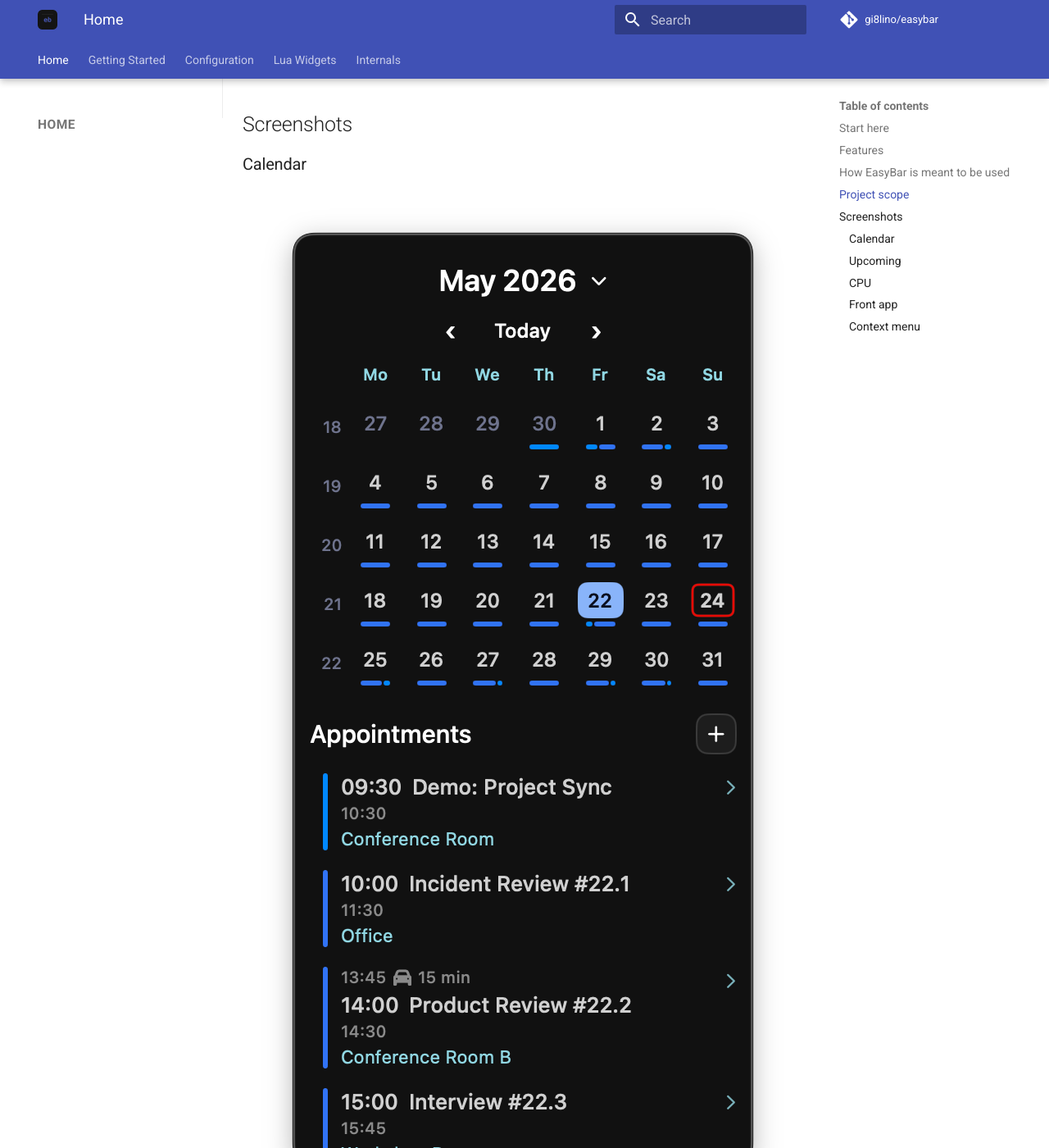
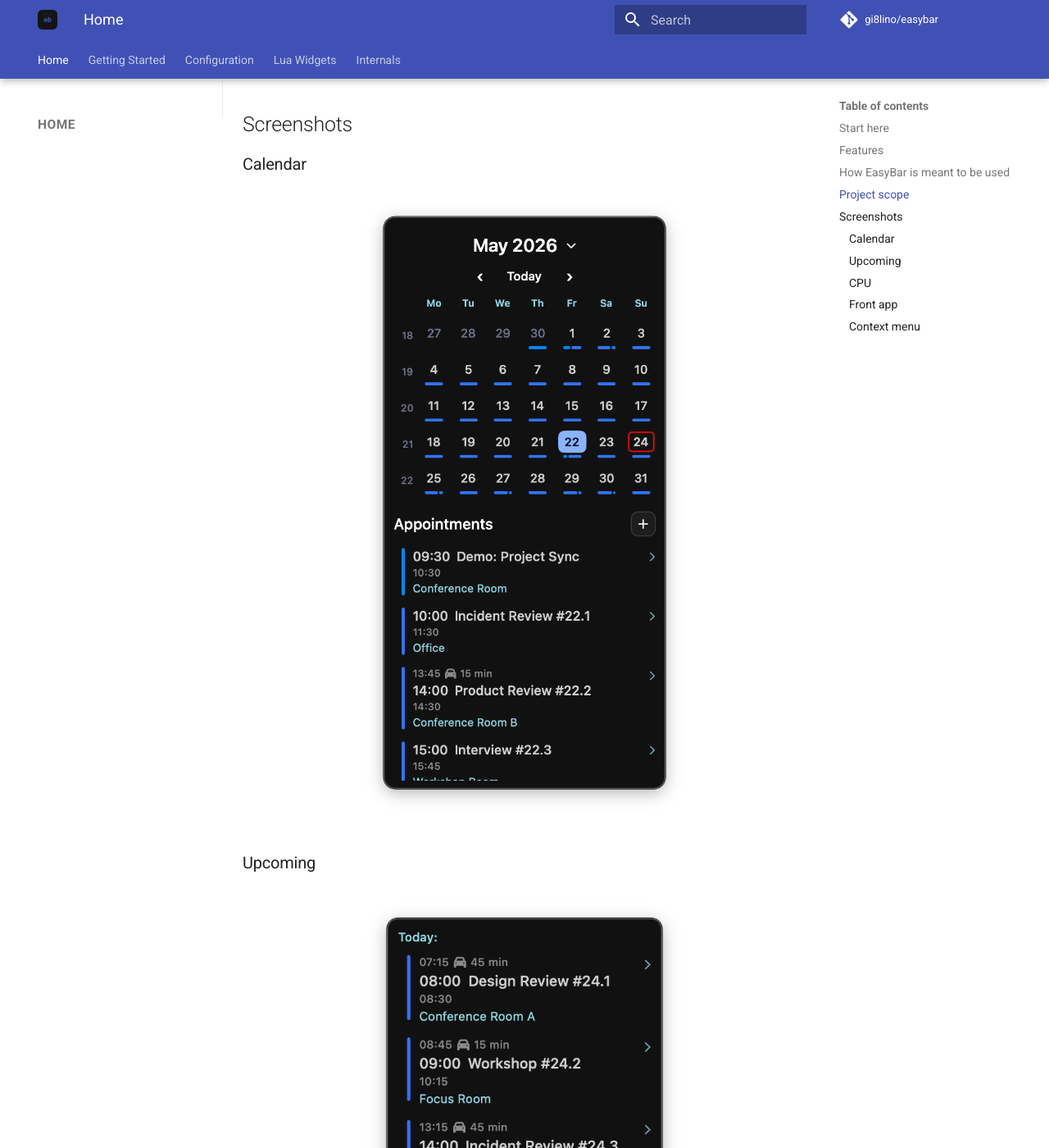
Before and after one commit to gi8lino/easybar, an MkDocs documentation site: the page built from docs/content/index.md, in a window 1280 px wide and 1400 px high, scrolled down 1742 px. Shown: the whole window at 82% size. Built offline with MkDocs 1.6.1 and Material for MkDocs 9.7.7, drawn with Linux system fonts in a browser that asks for light colours; comment, search, counter and statistics services are not loaded.

Commit message:
docs: make screenshots clickable and fix compact image alignment

```diff
--- a/docs/content/index.md
+++ b/docs/content/index.md
@@ -1,6 +1,6 @@
 # EasyBar
 
-![EasyBar screenshot](assets/bar.png)
+[![EasyBar screenshot](assets/bar.png)](assets/bar.png)
 
 EasyBar is a lightweight, scriptable macOS status bar built with SwiftUI and Lua.
 
@@ -56,20 +56,20 @@
 
 ### Calendar
 
-![Calendar screenshot](assets/month.png)
+[![Calendar screenshot](assets/month.png){ .screenshot-compact }](assets/month.png)
 
 ### Upcoming
 
-![Upcoming screenshot](assets/upcoming.png)
+[![Upcoming screenshot](assets/upcoming.png){ .screenshot-compact }](assets/upcoming.png)
 
 ### CPU
 
-![CPU screenshot](assets/cpu.png)
+[![CPU screenshot](assets/cpu.png)](assets/cpu.png)
 
 ### Front app
 
-![Front app screenshot](assets/front_app.png)
+[![Front app screenshot](assets/front_app.png)](assets/front_app.png)
 
 ### Context menu
 
-![Context menu screenshot](assets/context.png)
+[![Context menu screenshot](assets/context.png)](assets/context.png)
--- a/docs/content/stylesheets/extra.css
+++ b/docs/content/stylesheets/extra.css
@@ -111,3 +111,11 @@
 .md-nav--primary .md-nav__item {
   margin: 0.08rem 0;
 }
+
+/* Compact screenshots should resize through layout, not transforms, so they stay aligned. */
+.md-typeset img.screenshot-compact {
+  display: block;
+  width: min(100%, 420px);
+  height: auto;
+  margin: 0 auto;
+}
```
Also changed, not shown: README.md.
